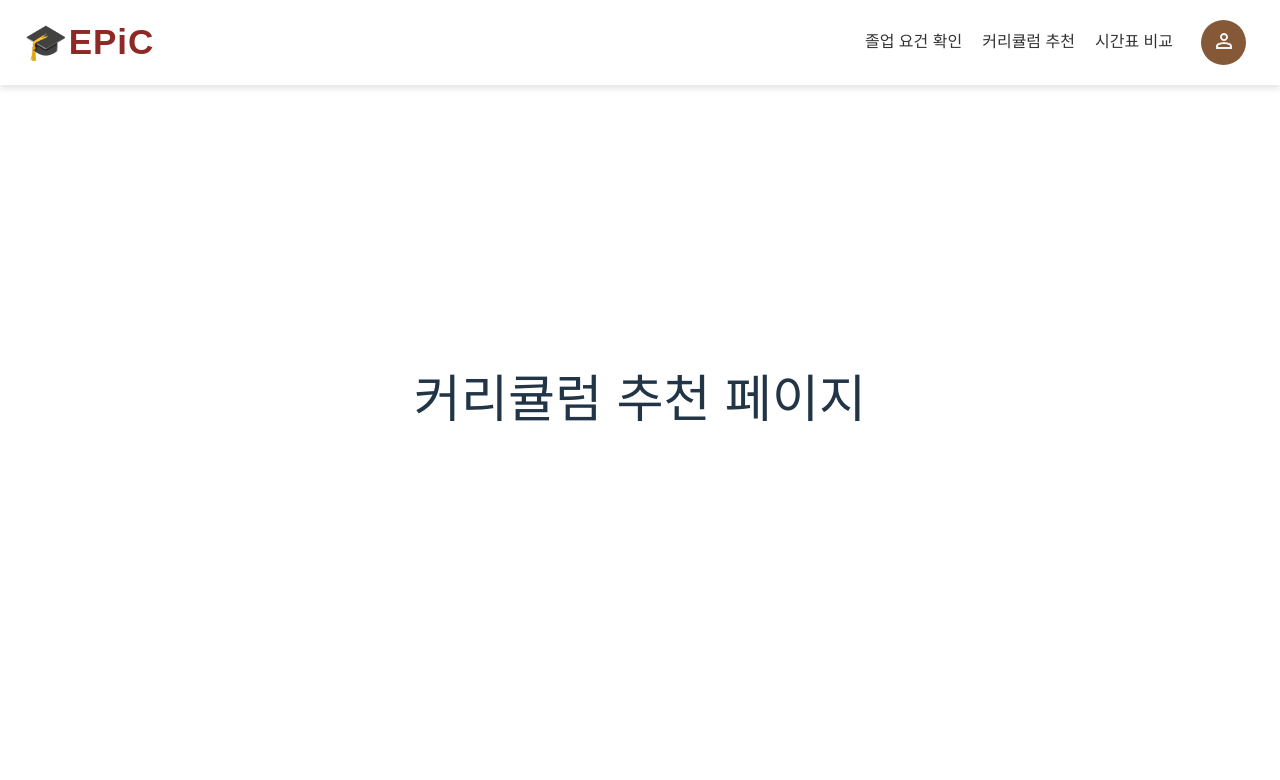
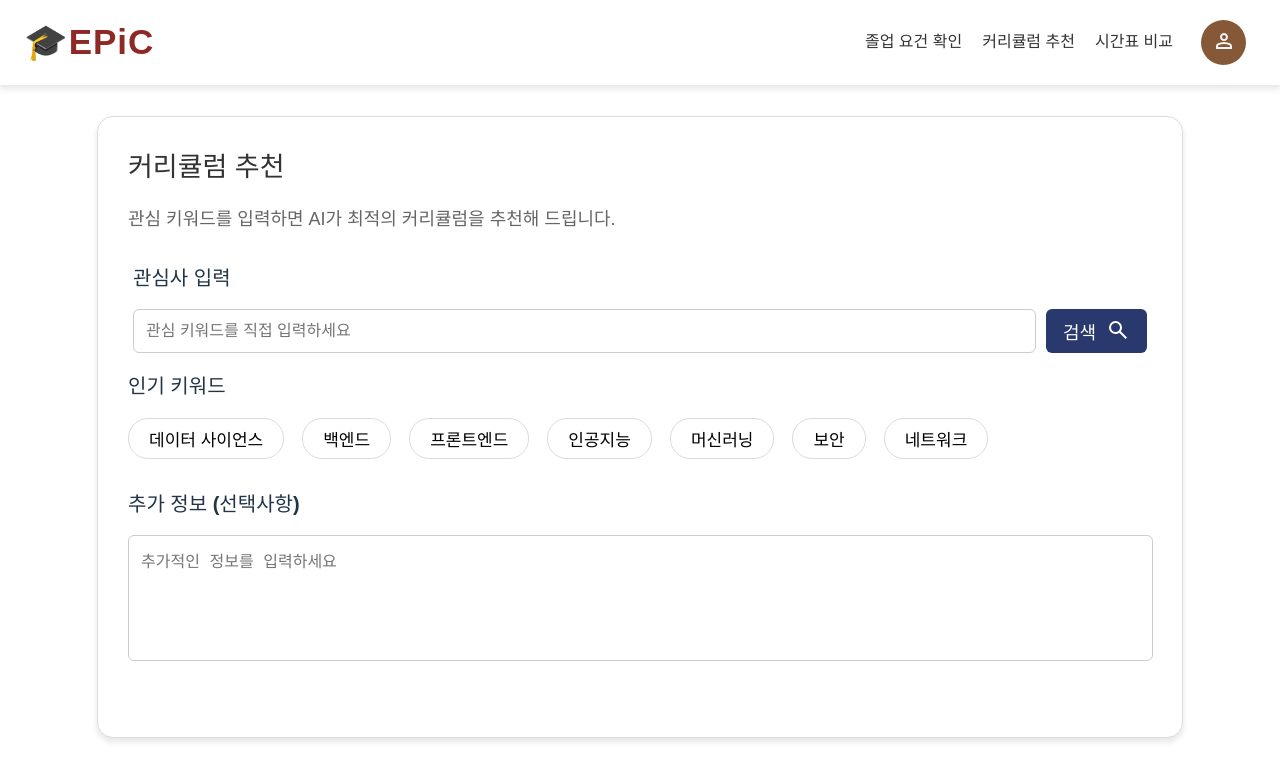
Before and after one commit to semothon/2025_TEAM_15_FE, a React app: page /curriculum in a window 1280 px wide. Shown: the top 780 px of the page. Built offline with nearby package versions, Linux system fonts and the light colour scheme; the HTML template or start-up script is replaced by a standard one; a web font is replaced by a local one.

Commit message:
✨ feat: #8 implement curriculum recommendation page

```diff
--- a/src/pages/Curriculum.jsx
+++ b/src/pages/Curriculum.jsx
@@ -2,12 +2,72 @@
 
 import React from 'react';
 import Header from '../components/Header';
+import '../styles/curriculum.css';
 
 const Curriculum = () => {
   return (
     <div>
-      <Header />
-      <h1>커리큘럼 추천 페이지</h1>
+      <div className="curriculum-container">
+        <Header />
+        <h2 className="curriculum-title">커리큘럼 추천</h2>
+
+        <p className="curriculum-description">
+          관심 키워드를 입력하면 AI가 최적의 커리큘럼을 추천해 드립니다.
+        </p>
+
+        {/* 관심 키워드 직접 입력 */}
+        <div className="interest-section">
+          <h2 className="section-title">관심사 입력</h2>
+          <div className="interest-input-group">
+            <input
+              type="text"
+              className="interest-input"
+              placeholder="관심 키워드를 직접 입력하세요"
+            />
+            <button className="search-button">
+              검색 &nbsp;{' '}
+              <svg
+                xmlns="http://www.w3.org/2000/svg"
+                height="24px"
+                viewBox="0 -960 960 960"
+                width="24px"
+                fill="#FFFFFF"
+              >
+                <path d="M784-120 532-372q-30 24-69 38t-83 14q-109 0-184.5-75.5T120-580q0-109 75.5-184.5T380-840q109 0 184.5 75.5T640-580q0 44-14 83t-38 69l252 252-56 56ZM380-400q75 0 127.5-52.5T560-580q0-75-52.5-127.5T380-760q-75 0-127.5 52.5T200-580q0 75 52.5 127.5T380-400Z" />
+              </svg>
+            </button>
+          </div>
+        </div>
+
+        {/* 인기 키워드 선택 */}
+        <div className="popular-keywords">
+          <h2 className="section-title">인기 키워드</h2>
+          <div className="keyword-buttons">
+            {[
+              '데이터 사이언스',
+              '백엔드',
+              '프론트엔드',
+              '인공지능',
+              '머신러닝',
+              '보안',
+              '네트워크',
+            ].map((keyword) => (
+              <button key={keyword} className="keyword-button">
+                {keyword}
+              </button>
+            ))}
+          </div>
+        </div>
+
+        {/* 추가 정보 입력 */}
+        <div className="extra-info">
+          <h2 className="section-title">추가 정보 (선택사항)</h2>
+          <textarea
+            className="extra-info-input"
+            placeholder="추가적인 정보를 입력하세요"
+          ></textarea>
+        </div>
+      </div>
     </div>
   );
 };
--- /dev/null
+++ b/src/styles/curriculum.css
@@ -0,0 +1,122 @@
+/* src/styles/curriculum.css */
+
+@import './theme.css';
+
+.curriculum-container {
+  width: 80vw;
+  height: 70vh;
+  max-width: 2000px;
+  min-width: 600px;
+  margin: 0 auto;
+  background-color: #fff;
+  border: 1px solid #ddd;
+  display: flex;
+  flex-direction: column;
+  padding: 30px;
+  align-items: left;
+  border-radius: 16px;
+  box-shadow: 0 4px 6px rgba(0, 0, 0, 0.1);
+  margin-top: 5%;
+}
+
+.curriculum-title {
+  font-size: 27px;
+  font-weight: bold;
+  color: #333;
+  text-align: left;
+  margin-top: 0px;
+  margin-bottom: 0px;
+}
+
+.curriculum-description {
+  font-size: 18px;
+  color: #666;
+  text-align: left;
+  margin-bottom: 20px;
+}
+
+.interest-section {
+  margin: 5px;
+}
+
+.section-title {
+  font-size: 20px;
+  text-align: left;
+  margin-top: 5px;
+}
+
+.interest-input-group {
+  display: flex;
+  align-items: center;
+  gap: 10px;
+}
+
+.interest-input {
+  flex-grow: 1;
+  padding: 12px;
+  border-radius: 6px;
+  border: 1px solid #ccc;
+  font-size: 16px;
+}
+
+.search-button {
+  padding: 9px 17px;
+  background-color: var(--primary-color);
+  color: white;
+  border: none;
+  border-radius: 6px;
+  font-size: 16px;
+  cursor: pointer;
+  display: flex;
+  justify-content: center;
+  font-size: 18px;
+  font-weight: 500;
+}
+
+.search-button:hover {
+  background-color: var(--primary-hover-color);
+}
+
+.popular-keywords {
+  margin-top: 8px;
+  margin-bottom: 20px;
+}
+
+.keyword-buttons {
+  display: flex;
+  flex-wrap: wrap;
+  gap: 18px;
+}
+
+.keyword-button {
+  padding: 7px 20px;
+  font-size: 17px;
+  border: 1px solid var(--border-color);
+  background-color: white;
+  color: black;
+  border-radius: 20px;
+  cursor: pointer;
+  white-space: nowrap;
+}
+
+.keyword-button:hover {
+  background-color: var(--primary-color);
+  color: white;
+  border: none;
+}
+
+.extra-info {
+  margin-top: 5px;
+  margin-bottom: 25px;
+  margin-right: 25px;
+}
+
+.extra-info-input {
+  width: 100%;
+  height: 100px;
+  padding: 12px;
+  font-size: 16px;
+  border-radius: 6px;
+  border: 1px solid #ccc;
+  resize: none;
+}
```
